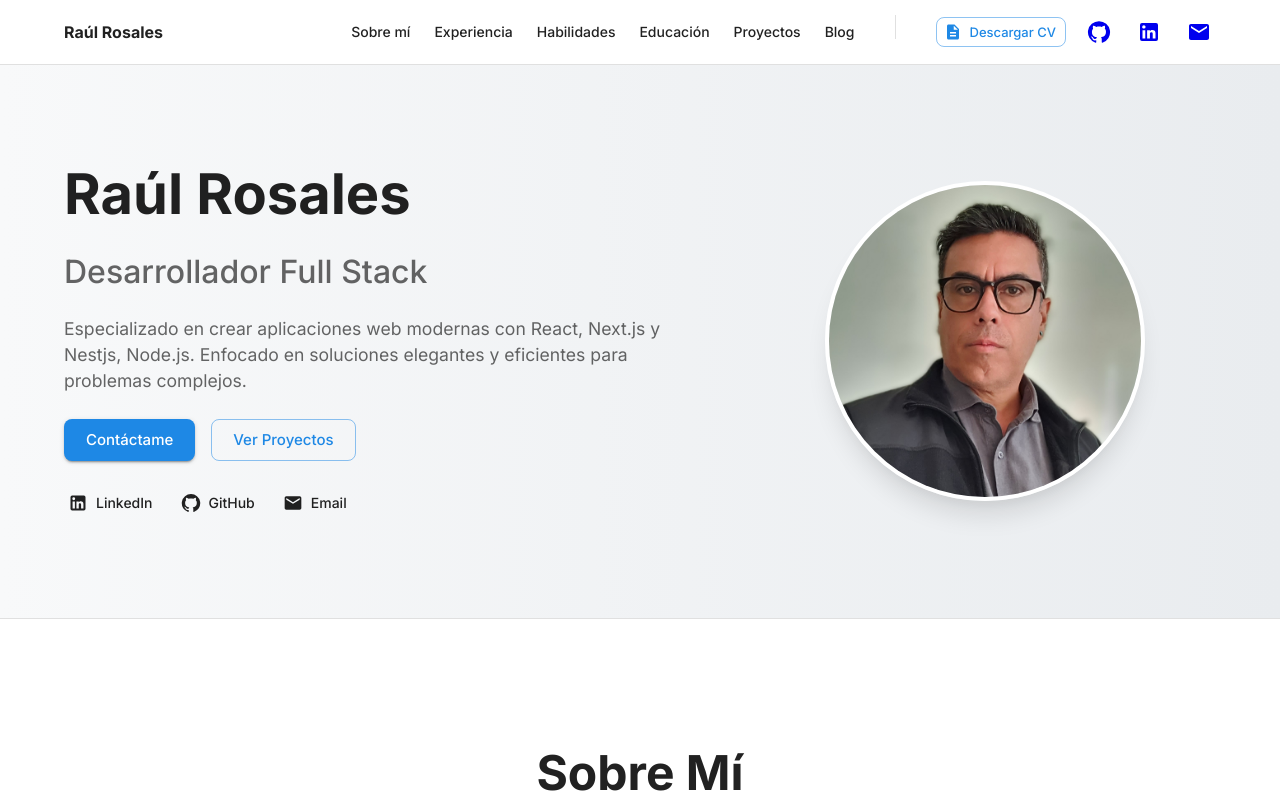
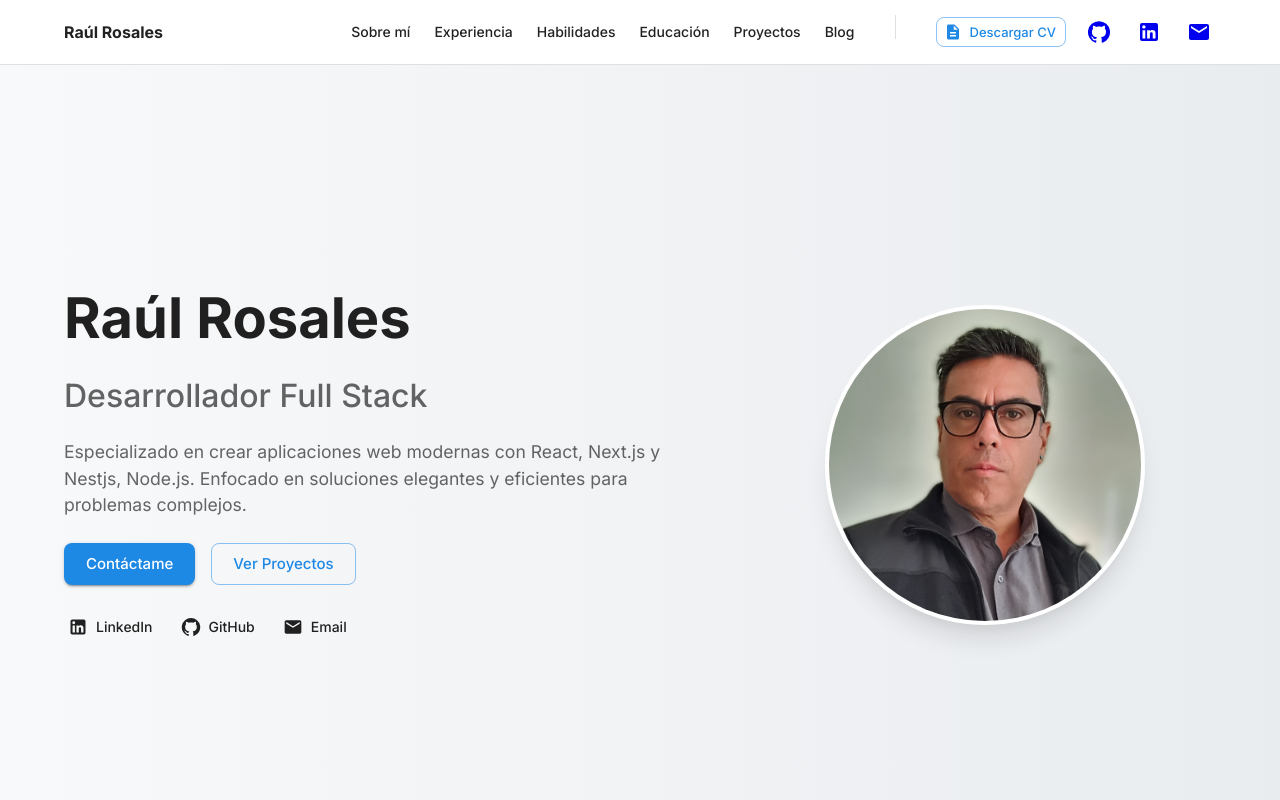
Before and after one commit to Artenlaclase/cv-RaulRosales, a Next.js app: page / in a window 1280 px wide. Shown: the top 800 px of the page. Built offline with nearby package versions, Linux system fonts and the light colour scheme; what @mui/material-nextjs would draw is missing.

Commit message:
pantalla completa

```diff
--- a/src/components/Hero.tsx
+++ b/src/components/Hero.tsx
@@ -11,15 +11,18 @@ export default function Hero() {
     <Box
       component="section"
       sx={{
-        py: { xs: 8, md: 12 },
+        //py: { xs: 8, md: 12 },
+        minHeight: "100vh", // Ocupa toda la altura de la ventana
+        display: "flex",
+        alignItems: "center",
         background:
           theme.palette.mode === "dark"
             ? "linear-gradient(to right, #1a1a2e, #16213e)"
             : "linear-gradient(to right, #f8f9fa, #e9ecef)",
       }}
     >
-      <Container maxWidth="lg">
-        <Grid container spacing={4} alignItems="center">
+      <Container maxWidth="lg" sx={{ height: "100%" }}>
+      <Grid container spacing={4} alignItems="center" sx={{ height: "100%" }}>
           {/* Contenido de texto */}
           <Grid item xs={12} md={7} order={{ xs: 2, md: 1 }}>
             <Stack spacing={3}>
```
